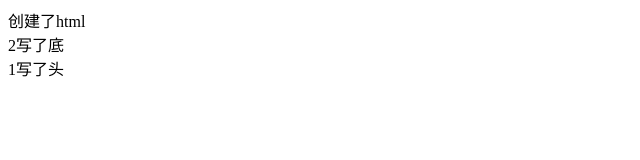
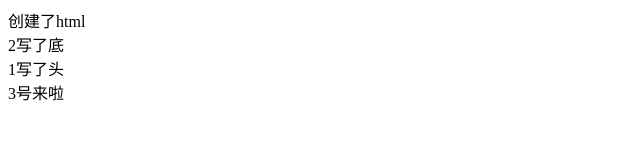
Before and after one commit to 156174460/kelin, a plain HTML site: page index.html in a window 1280 px wide. Shown: the full height of the page, 0-640 px from the left. Drawn offline with Linux system fonts and the light colour scheme.

Commit message:
3号来了

```diff
--- a/index.html
+++ b/index.html
@@ -10,5 +10,6 @@
   <div>创建了html</div>
   <div>2写了底</div>
   <div>1写了头</div>
+  <div> 3号来啦</div>
 </body>
 </html>
```
